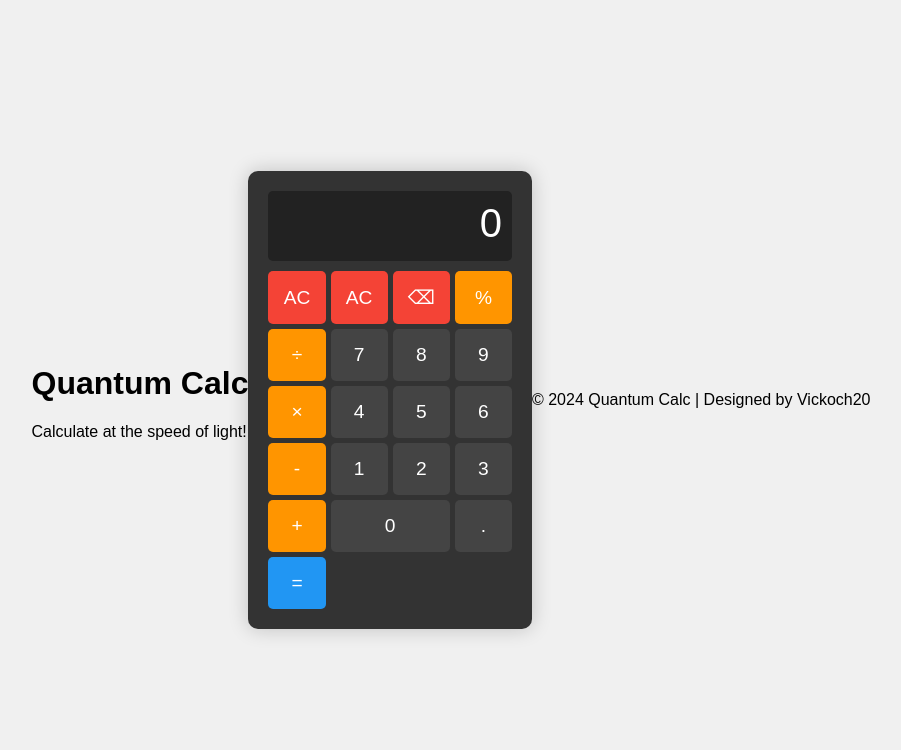
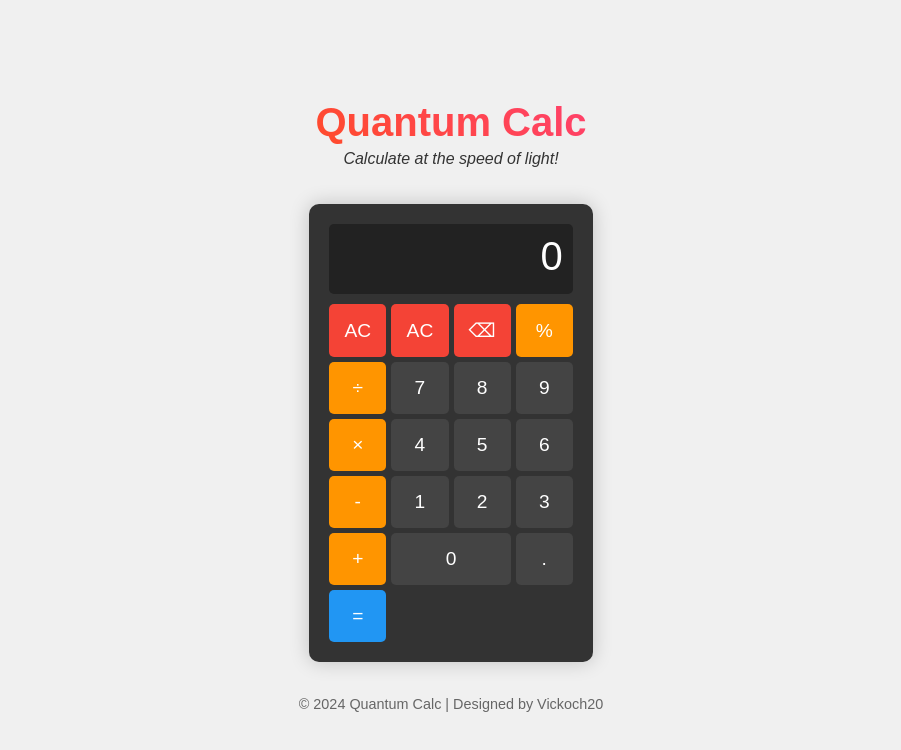
Before and after one commit to Vick606/calculator-project, a plain HTML site: page index.html in a window 1280 px wide. Shown: the whole page, without its empty margins (189-1090 px from the left). Drawn offline with Linux system fonts and the light colour scheme.

Commit message:
Updated the styles.css for the header and footer

```diff
--- a/styles.css
+++ b/styles.css
@@ -1,11 +1,32 @@
 body {
     display: flex;
+    flex-direction: column;
     justify-content: center;
     align-items: center;
-    height: 100vh;
+    min-height: 100vh;
     margin: 0;
     background-color: #f0f0f0;
-    font-family: Arial, sans-serif;
+    font-family: 'Arial', sans-serif;
+}
+header {
+    text-align: center;
+    margin-bottom: 20px;
+    color: #333;
+}
+
+h1 {
+    font-size: 2.5em;
+    margin-bottom: 0;
+    background: linear-gradient(45deg, #ff4b2b, #ff416c);
+    background-clip: text;
+    -webkit-background-clip: text;
+    color: transparent;
+    -webkit-text-fill-color: transparent;
+}
+
+header p {
+    font-style: italic;
+    margin-top: 5px;
 }
 .calculator {
     background-color: #333;
@@ -71,3 +92,9 @@ button {
 .zero {
     grid-column: span 2;
 }
+footer {
+    margin-top: 20px;
+    text-align: center;
+    color: #666;
+    font-size: 0.9em;
+}
```
